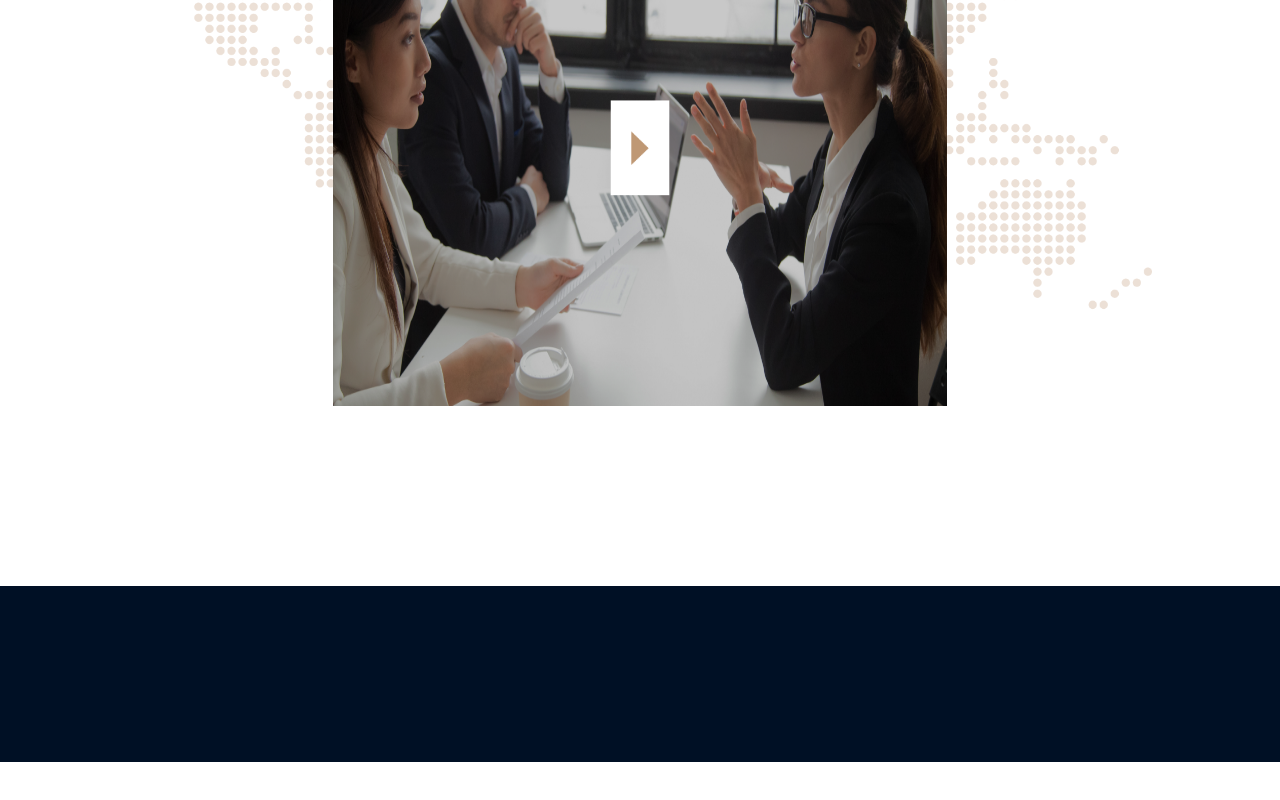
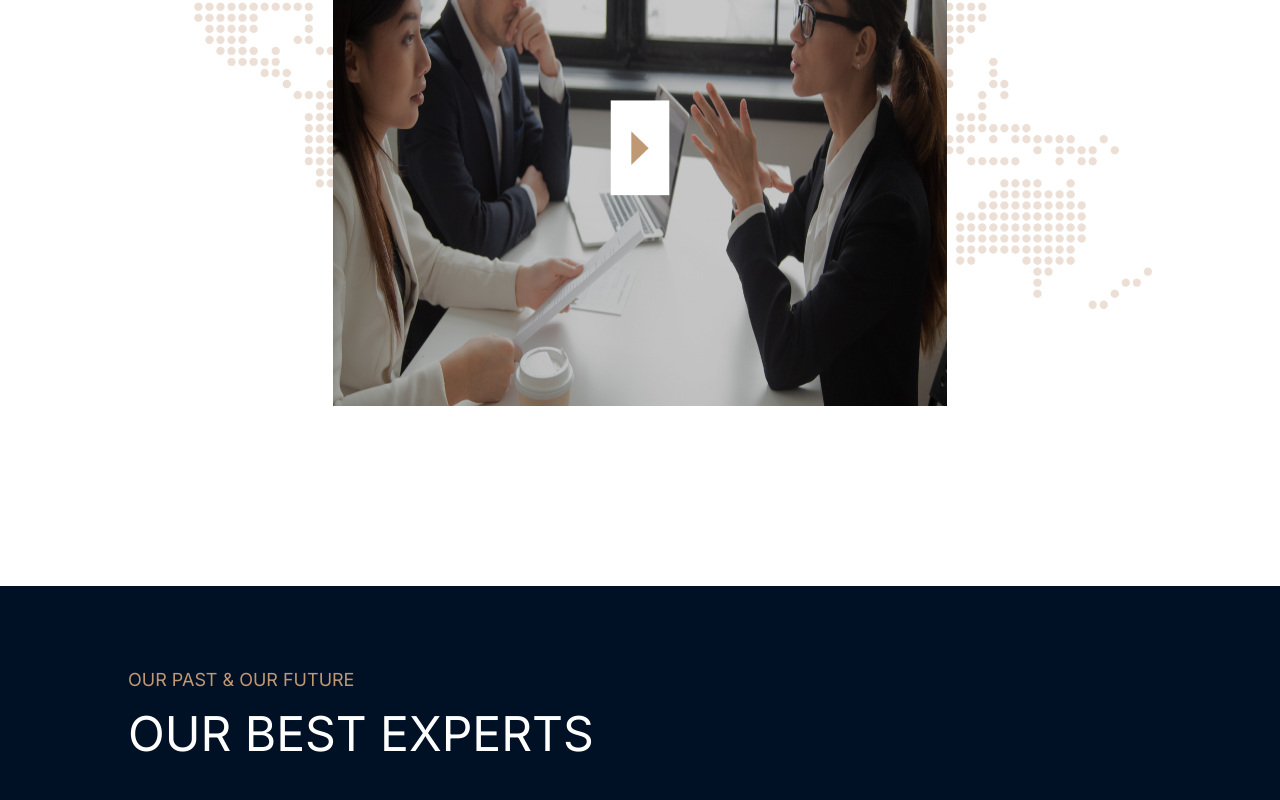
Before and after one commit to AsonglefacMillenium/digital_app, a Next.js app: page / in a window 1280 px wide. Shown: the part 1134-1934 px from the top of the page. Before the commit the page ends 1896 px from the top, so only its background shows below. Built offline with nearby package versions, Linux system fonts and the light colour scheme.

Commit message:
update expertise sectionb

```diff
--- a/components/templates/expects/indext.tsx
+++ b/components/templates/expects/indext.tsx
@@ -5,8 +5,12 @@ const ExpertiseSection = () => {
   return (
     <div className="w-full py-20 flex flex-col gap-16 bg-[#001025]">
       <div className="w-[80%] mx-auto flex flex-col gap-4">
-        <Text text="" color="" fontSize={"large"} fontWeight={"semiBold"} />
-        <Text text="" color="#fffff" fontSize={"Xlarge"} fontWeight={"semiBold"} />
+        <Text text="OUR PAST & OUR FUTURE" color="#BF9874" fontSize={"large"} fontWeight={"semiBold"} />
+        <Text text="OUR BEST EXPERTS" color="#fff" fontSize={"XXlarge"} fontWeight={"semiBold"} />
+      </div>
+
+      <div className="w-[80%] margin-auto flex justify-between">
+
       </div>
     </div>
   );
```
